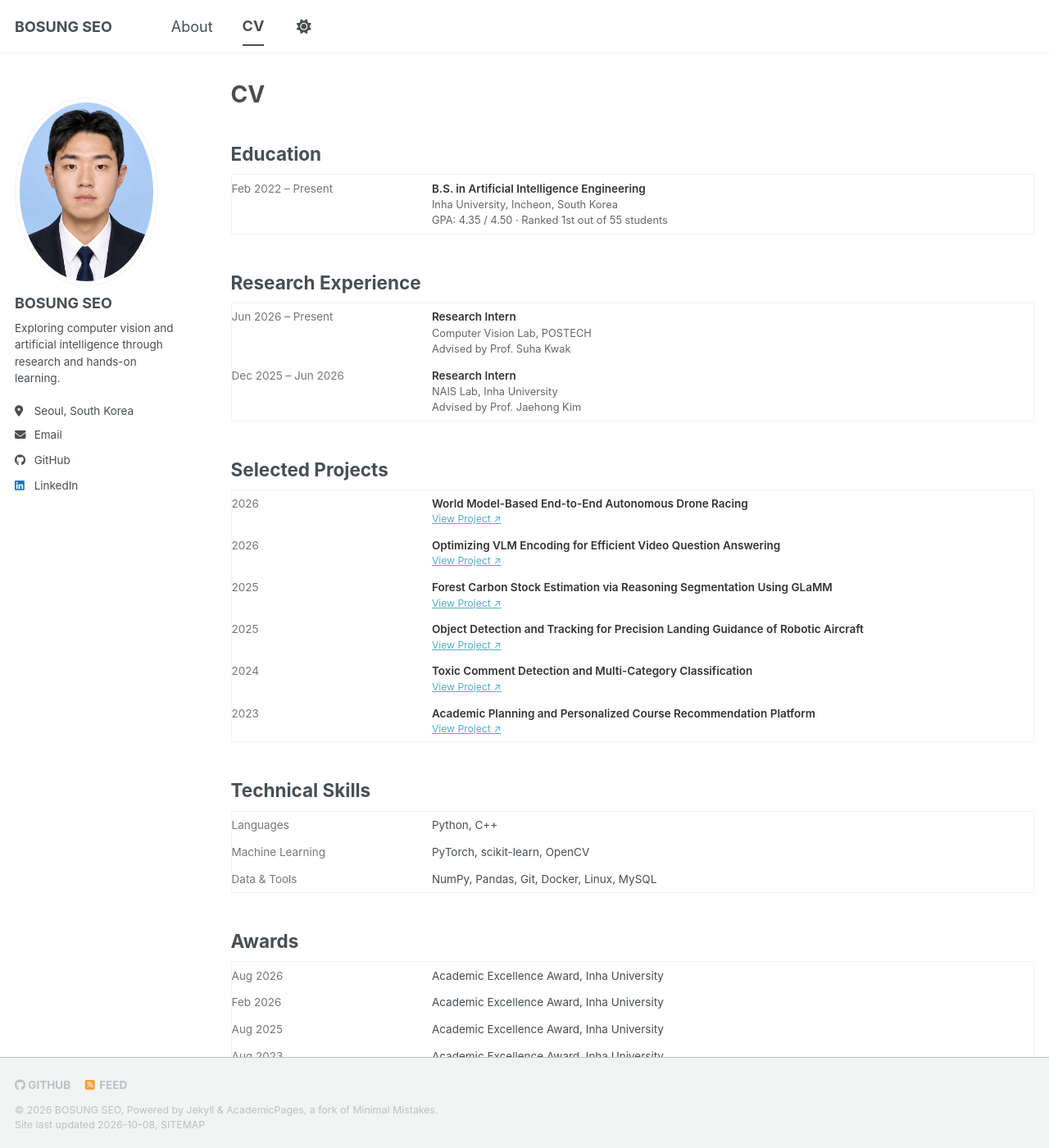
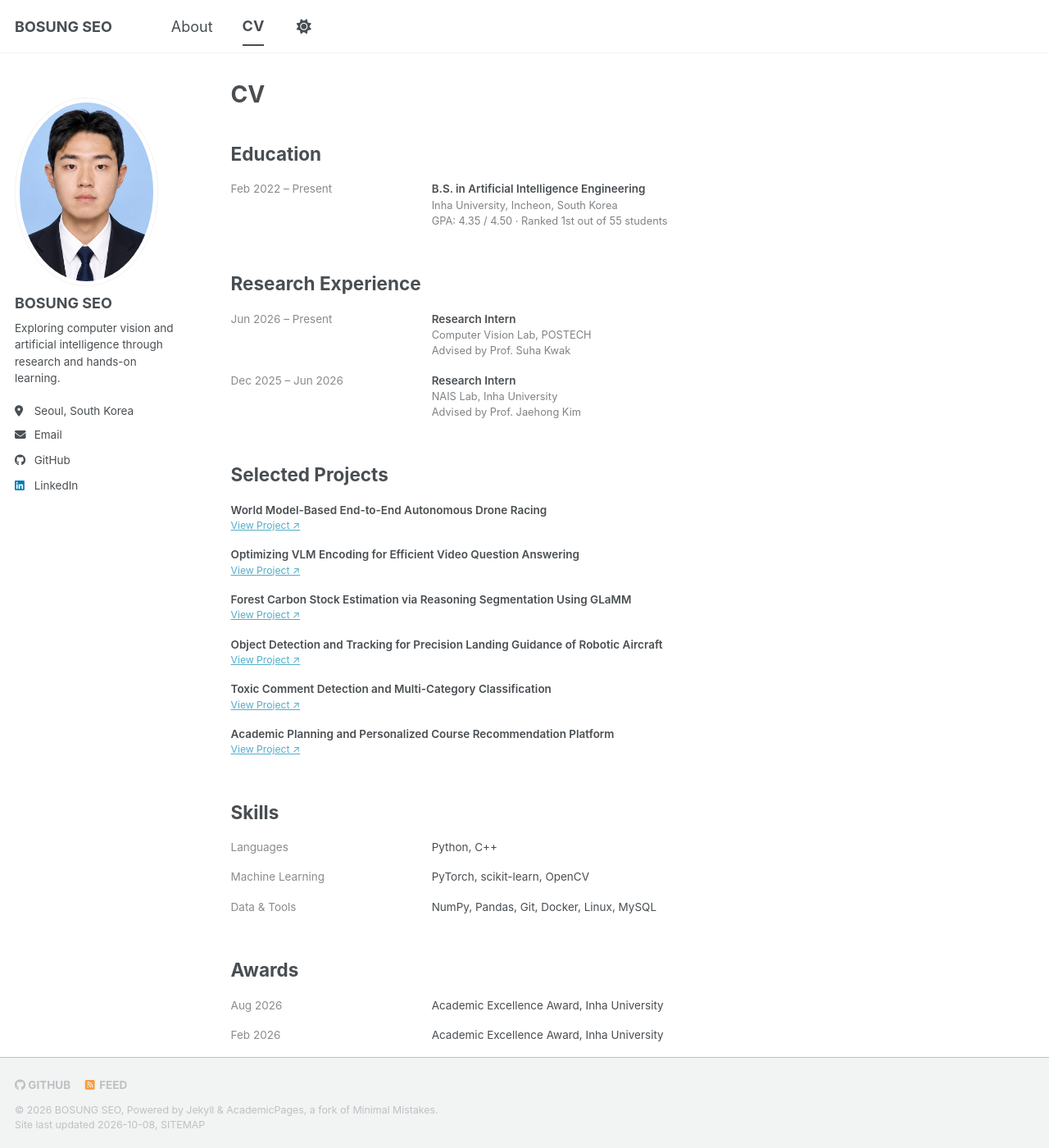
Before and after one commit to B-logg/B-logg.github.io, a Jekyll site: the page built from _pages/cv.md, in a window 1280 px wide and 1400 px high. Shown: the whole window at 82% size. Built offline with Jekyll 4.4.1, drawn with Linux system fonts in a browser that asks for light colours; a style sheet for code colours, icons or effects is not loaded; part of the change alters nothing that is shown.

Commit message:
Update cv.md

```diff
--- a/_pages/cv.md
+++ b/_pages/cv.md
@@ -12,21 +12,31 @@ redirect_from:
 <style>
 .cv-table {
   width: 100%;
+  border: none !important;
   border-collapse: collapse;
+  background: transparent !important;
   margin-bottom: 2rem;
 }
 
+.cv-table tr,
+.cv-table th,
 .cv-table td {
-  border: none;
-  padding: 0.35rem 0;
+  border: none !important;
+  background: transparent !important;
+  color: inherit !important;
+  box-shadow: none !important;
+}
+
+.cv-table td {
+  padding: 0.45rem 0;
   vertical-align: top;
 }
 
 .cv-date {
   width: 25%;
   padding-right: 2rem !important;
-  color: #777;
   white-space: nowrap;
+  opacity: 0.65;
 }
 
 .cv-content {
@@ -35,11 +45,11 @@ redirect_from:
 
 .cv-title {
   font-weight: 600;
-  color: #333;
+  color: inherit !important;
 }
 
 .cv-subtitle {
-  color: #666;
+  opacity: 0.7;
   font-size: 0.95em;
 }
 
@@ -87,7 +97,6 @@ redirect_from:
 
 <table class="cv-table">
   <tr>
-    <td class="cv-date">2026</td>
     <td class="cv-content">
       <div class="cv-title">World Model-Based End-to-End Autonomous Drone Racing</div>
       <div class="cv-link">
@@ -97,7 +106,6 @@ redirect_from:
   </tr>
 
   <tr>
-    <td class="cv-date">2026</td>
     <td class="cv-content">
       <div class="cv-title">Optimizing VLM Encoding for Efficient Video Question Answering</div>
       <div class="cv-link">
@@ -107,7 +115,6 @@ redirect_from:
   </tr>
 
   <tr>
-    <td class="cv-date">2025</td>
     <td class="cv-content">
       <div class="cv-title">Forest Carbon Stock Estimation via Reasoning Segmentation Using GLaMM</div>
       <div class="cv-link">
@@ -117,7 +124,6 @@ redirect_from:
   </tr>
 
   <tr>
-    <td class="cv-date">2025</td>
     <td class="cv-content">
       <div class="cv-title">Object Detection and Tracking for Precision Landing Guidance of Robotic Aircraft</div>
       <div class="cv-link">
@@ -127,7 +133,6 @@ redirect_from:
   </tr>
 
   <tr>
-    <td class="cv-date">2024</td>
     <td class="cv-content">
       <div class="cv-title">Toxic Comment Detection and Multi-Category Classification</div>
       <div class="cv-link">
@@ -137,7 +142,6 @@ redirect_from:
   </tr>
 
   <tr>
-    <td class="cv-date">2023</td>
     <td class="cv-content">
       <div class="cv-title">Academic Planning and Personalized Course Recommendation Platform</div>
       <div class="cv-link">
@@ -147,7 +151,7 @@ redirect_from:
   </tr>
 </table>
 
-## Technical Skills
+## Skills
 
 <table class="cv-table">
   <tr>
```
